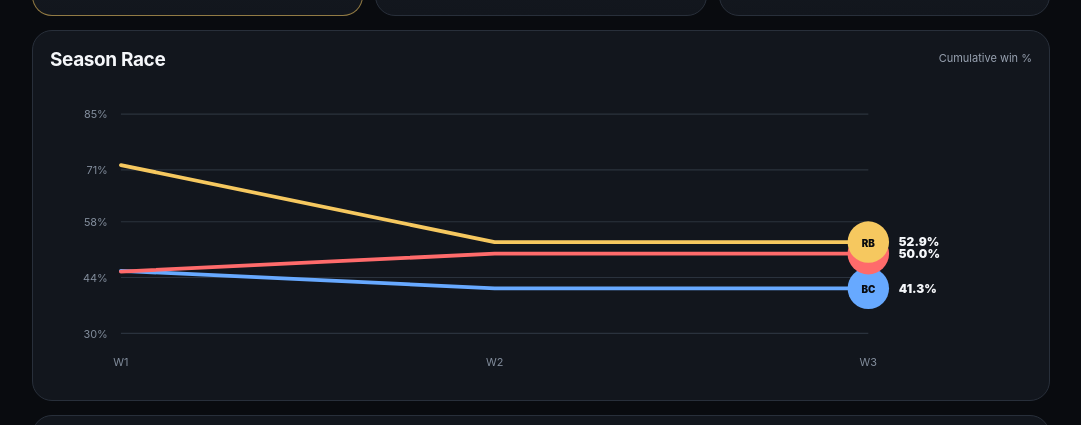
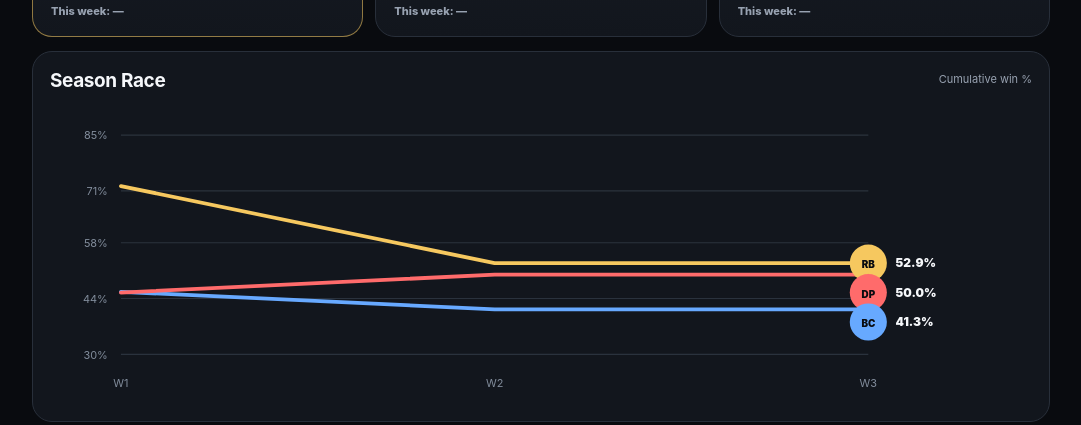
Before and after one commit to joeyeick13/barstool-pickem-tracker, a plain HTML site: page index.html in a window 1280 px wide. Shown: the part 352-777 px from the top of the page, without its empty margins (99-1180 px from the left). Drawn offline with Linux system fonts and the light colour scheme.

Commit message:
Add 'thisWeek' section to card layout and logic

```diff
--- a/index.html
+++ b/index.html
@@ -115,6 +115,7 @@ h1{margin:5px 0 0;font-size:clamp(29px,7vw,46px);letter-spacing:-.045em;line-hei
 .name{font-size:14px;font-weight:900;letter-spacing:.035em;padding-right:50px}
 .record{font-size:38px;line-height:1;font-weight:950;letter-spacing:-.05em;margin:14px 0 5px}
 .pct{font-size:15px;font-weight:850}
+.thisWeek{margin-top:7px;color:var(--muted);font-size:11px;font-weight:800}
 .section{margin-top:14px;border:1px solid var(--border);background:var(--panel);border-radius:20px;overflow:hidden}
 .sectionInner{padding:17px}
 .sectionHead{display:flex;align-items:flex-start;justify-content:space-between;gap:12px;margin-bottom:6px}
@@ -218,7 +219,7 @@ h1{margin:5px 0 0;font-size:clamp(29px,7vw,46px);letter-spacing:-.045em;line-hei
   .card{
     display:grid;
     grid-template-columns:1fr auto;
-    grid-template-areas:"rank rank" "name record" "pct record";
+    grid-template-areas:"rank rank" "name record" "pct record" "thisweek record";
     align-items:center;
     padding:16px;
   }
@@ -226,6 +227,7 @@ h1{margin:5px 0 0;font-size:clamp(29px,7vw,46px);letter-spacing:-.045em;line-hei
   .name{grid-area:name}
   .record{grid-area:record;margin:0;padding-left:12px;font-size:34px}
   .pct{grid-area:pct;margin-top:3px}
+  .thisWeek{grid-area:thisweek;margin-top:5px}
   .leaderTag{top:10px;right:10px}
   .sectionInner{padding:15px}
 }
@@ -384,9 +386,24 @@ function openPicker(picker){
 
 function renderCards(){
   const sorted=sortedCappers();
+  const week=latestWeek();
+
   $("#cards").innerHTML=sorted.map((c,index)=>{
     const rank=index+1;
     const pct=Number(c.win_pct||0);
+    const weekPicks=DATA.picks.filter(
+      p=>+p.week===week&&p.picker===c.picker
+    );
+    const weekStats=statsForPicks(weekPicks);
+
+    const thisWeek=weekStats.finals
+      ? `${recordFromValues(
+          weekStats.wins,
+          weekStats.losses,
+          weekStats.pushes
+        )} (${weekStats.pct.toFixed(1)}%)`
+      : "—";
+
     return `
       <article class="card ${rank===1?"leader":""}" onclick="openPicker('${c.picker}')">
         ${rank===1?`<div class="leaderTag">★ LEADER</div>`:""}
@@ -394,6 +411,7 @@ function renderCards(){
         <div class="name">${c.picker.toUpperCase()}</div>
         <div class="record">${record(c)}</div>
         <div class="pct">${pct.toFixed(1)}% overall win rate</div>
+        <div class="thisWeek">This week: ${thisWeek}</div>
       </article>
     `;
   }).join("");
@@ -465,6 +483,8 @@ function renderRace(){
     html+=`<text class="axistext" x="${xForIndex(i)}" y="${height-15}" text-anchor="middle">W${week}</text>`;
   });
 
+  const series=[];
+
   PICKERS.forEach(picker=>{
     const history=DATA.win_pct_history[picker]||[];
     const points=weeks.map((week,i)=>{
@@ -497,11 +517,70 @@ function renderRace(){
     }
 
     const last=points.at(-1);
-    if(!last) return;
+    if(last){
+      series.push({picker,color,last});
+    }
+  });
 
-    html+=`<circle cx="${last.x}" cy="${last.y}" r="19" fill="${color}"></circle>`;
-    html+=`<text class="avatarText" x="${last.x}" y="${last.y+1}">${INITIALS[picker]}</text>`;
-    html+=`<text class="endpct" x="${last.x+28}" y="${last.y+4}">${last.pct.toFixed(1)}%</text>`;
+  /*
+    Endpoint collision handling:
+    preserve each line's true endpoint, but separate only the visual
+    endpoint badges/labels when they would overlap.
+  */
+  const endpoints=series
+    .map(item=>({
+      ...item,
+      displayY:item.last.y
+    }))
+    .sort((a,b)=>a.last.y-b.last.y);
+
+  const minGap=27;
+  const minDisplayY=top+18;
+  const maxDisplayY=top+chartH-18;
+
+  for(let i=1;i<endpoints.length;i++){
+    if(endpoints[i].displayY-endpoints[i-1].displayY<minGap){
+      endpoints[i].displayY=endpoints[i-1].displayY+minGap;
+    }
+  }
+
+  if(endpoints.length){
+    const overflow=endpoints.at(-1).displayY-maxDisplayY;
+    if(overflow>0){
+      endpoints.forEach(item=>item.displayY-=overflow);
+    }
+
+    const underflow=minDisplayY-endpoints[0].displayY;
+    if(underflow>0){
+      endpoints.forEach(item=>item.displayY+=underflow);
+    }
+
+    for(let i=endpoints.length-2;i>=0;i--){
+      if(endpoints[i+1].displayY-endpoints[i].displayY<minGap){
+        endpoints[i].displayY=endpoints[i+1].displayY-minGap;
+      }
+    }
+  }
+
+  endpoints.forEach(({picker,color,last,displayY})=>{
+    if(Math.abs(displayY-last.y)>1){
+      html+=`
+        <line
+          x1="${last.x}"
+          y1="${last.y}"
+          x2="${last.x}"
+          y2="${displayY}"
+          stroke="${color}"
+          stroke-width="1.5"
+          stroke-linecap="round"
+          opacity=".7">
+        </line>
+      `;
+    }
+
+    html+=`<circle cx="${last.x}" cy="${displayY}" r="17" fill="${color}"></circle>`;
+    html+=`<text class="avatarText" x="${last.x}" y="${displayY+1}">${INITIALS[picker]}</text>`;
+    html+=`<text class="endpct" x="${last.x+25}" y="${displayY+4}">${last.pct.toFixed(1)}%</text>`;
   });
 
   svg.innerHTML=html;
```
